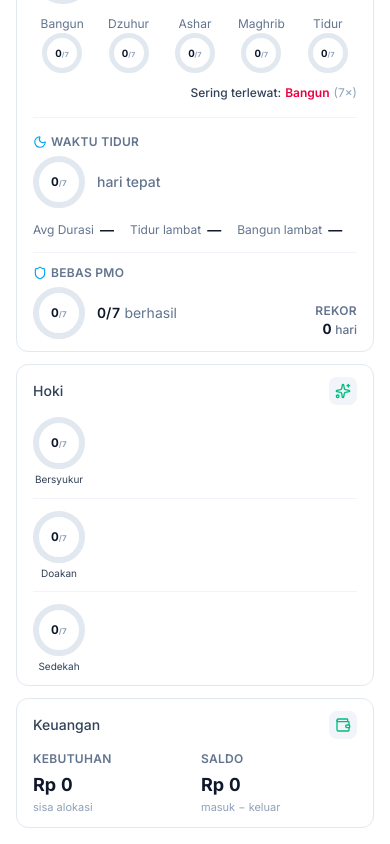
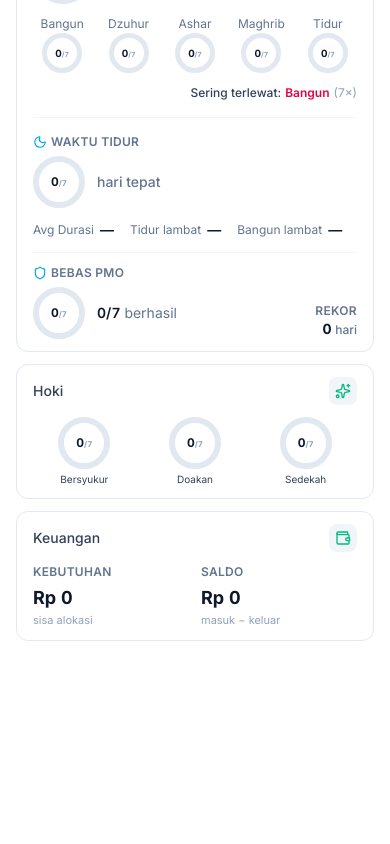
Before and after one commit to adakahroti-hue/daytrack, a Next.js app: page /overview in a window 390 px wide. Shown: the part 1056-1900 px from the top of the page. After the commit the page ends 1713 px from the top, so only its background shows below. Built offline with nearby package versions, Linux system fonts and the light colour scheme; no server answers; the database is empty.

Commit message:
overview hoki: 3 donut chart sebaris (mobile + desktop)

```diff
--- a/src/components/overview/RoutineTodaySection.tsx
+++ b/src/components/overview/RoutineTodaySection.tsx
@@ -629,25 +629,23 @@ export function RoutineTodaySection({ startStr, endStr, metricEndStr, period }:
 
         {/* Optimasi Hoki — 1 card "Hoki" berisi 3 sub (Bersyukur / Doakan / Sedekah) sejajar horizontal */}
         <RoutineCard tint="bg-white border-slate-200" icon={Sparkles} iconColor="text-emerald-500" title="Hoki">
-          <div className="mt-3 grid grid-cols-1 sm:grid-cols-3 gap-3">
+          <div className="mt-3 grid grid-cols-3 gap-2 sm:gap-3">
             {/* Bersyukur */}
-            <div className="flex items-center gap-3 flex-wrap">
+            <div className="flex flex-col items-center gap-1.5 text-center">
               <XyDonut value={checklist[0].days} target={daysElapsed} color="#8b5cf6" size={52} label="Bersyukur" />
               {syukurReason && (
                 <p className="text-[11px] text-rose-500">Alasan: <span className="text-slate-900">{REASON_LABELS[syukurReason.reason] ?? syukurReason.reason}</span> <span className="text-slate-400">({syukurReason.count}×)</span></p>
               )}
             </div>
-            <div className="border-t sm:border-t-0 sm:border-l border-slate-100" />
             {/* Doakan */}
-            <div className="flex items-center gap-3 flex-wrap">
+            <div className="flex flex-col items-center gap-1.5 text-center">
               <XyDonut value={checklist[1].days} target={daysElapsed} color="#8b5cf6" size={52} label="Doakan" />
               {doaReason && (
                 <p className="text-[11px] text-rose-500">Alasan: <span className="text-slate-900">{doaReason.reason}</span> <span className="text-slate-400">({doaReason.count}×)</span></p>
               )}
             </div>
-            <div className="border-t sm:border-t-0 sm:border-l border-slate-100" />
             {/* Sedekah */}
-            <div className="flex items-center gap-3 flex-wrap">
+            <div className="flex flex-col items-center gap-1.5 text-center">
               <XyDonut value={sedekahCount} target={daysElapsed} color="#8b5cf6" size={52} label="Sedekah" />
               {sedekahReason && (
                 <p className="text-[11px] text-rose-500">Alasan: <span className="text-slate-900">{REASON_LABELS[sedekahReason.reason] ?? sedekahReason.reason}</span> <span className="text-slate-400">({sedekahReason.count}×)</span></p>
```
